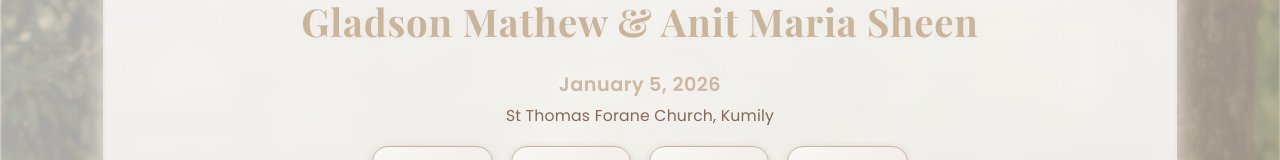
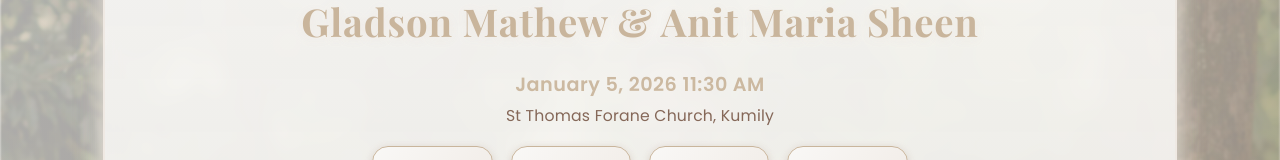
Before and after one commit to gladson-mathew/our-wedding, a plain HTML site: page index.html in a window 1280 px wide. Shown: the part 156-316 px from the top of the page. Drawn offline with nearby package versions, Linux system fonts and the light colour scheme.

Commit message:
Add files via upload

```diff
--- a/index.html
+++ b/index.html
@@ -151,7 +151,7 @@
           <path d="M28 6h8v18h18v8H36v18h-8V32H10v-8h18z"></path>
         </svg> -->
         <div>
-          <div class="date">January 5, 2026</div>
+          <div class="date">January 5, 2026 11:30 AM</div>
           <!-- <div style="font-size:.92rem;color:#5b4b3c;opacity:.9">Kerala, India</div> -->
           <div style="font-size:.98rem;color:#7c5c4c;opacity:.92;margin-top:0.3rem;letter-spacing:0.2px;font-family:'Poppins',sans-serif;">St Thomas Forane Church, Kumily</div>
         </div>
```
